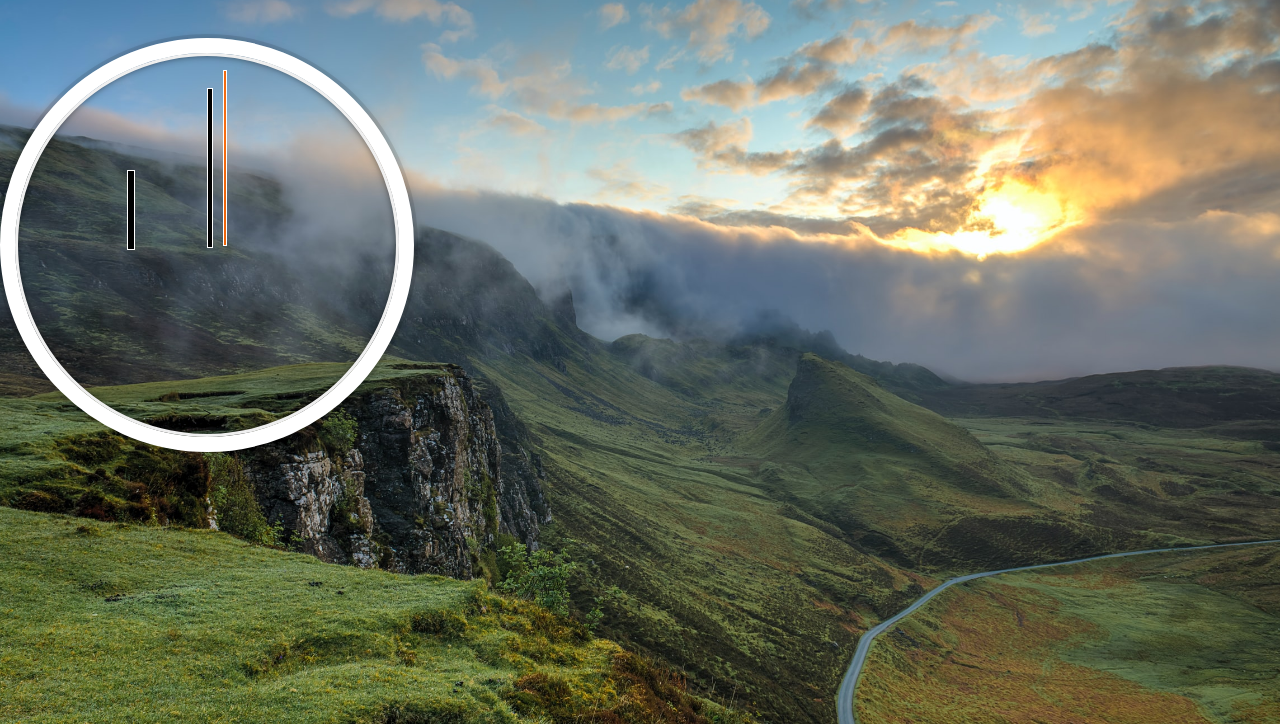
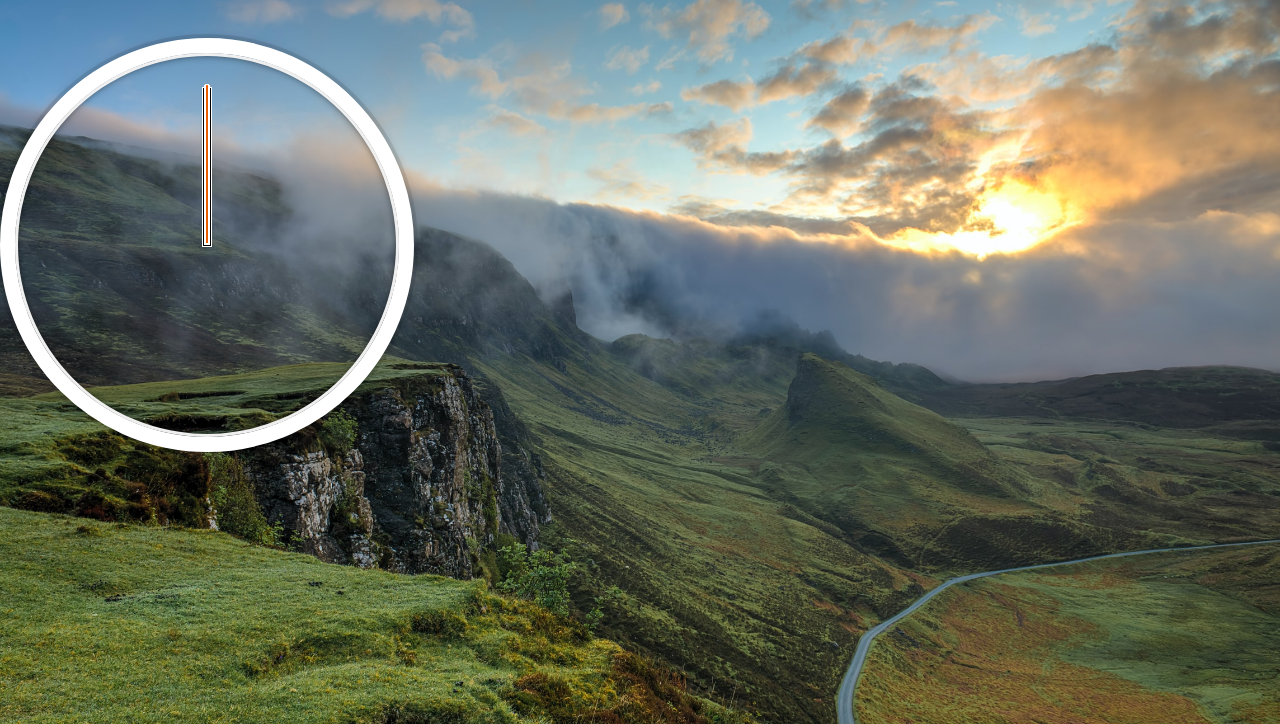
Before and after one commit to philliperod/digital_clock, a plain HTML site: page index.html in a window 1280 px wide. Shown: the part 76-800 px from the top of the page. Drawn offline with nearby package versions, Linux system fonts and the light colour scheme.

Commit message:
fixed positioning on clock hands

```diff
--- a/dist/css/main.css
+++ b/dist/css/main.css
@@ -21,11 +21,12 @@
 .hand {
   position: absolute;
   top: 50%;
+  width: 50%;
   -webkit-box-shadow: inset 0 0 0 1px #fff;
           box-shadow: inset 0 0 0 1px #fff;
   background: black;
-  -webkit-transform-origin: bottom right;
-          transform-origin: bottom right;
+  -webkit-transform-origin: 100%;
+          transform-origin: 100%;
   -webkit-transform: rotate(90deg);
           transform: rotate(90deg);
   -webkit-transition: all 0.5s;
@@ -35,22 +36,19 @@
 }
 
 .hour_hand {
-  width: 25%;
-  height: 8px;
-  -webkit-box-pack: center;
-      -ms-flex-pack: center;
-          justify-content: center;
+  height: 10px;
+  z-index: 10;
 }
 
 .minute_hand {
-  width: 50%;
   height: 6px;
+  z-index: 20;
 }
 
 .second_hand {
-  width: 55%;
   height: 4px;
   background: #ff6600e8;
+  z-index: 30;
 }
 
 body {
--- a/dist/scss/_clock.scss
+++ b/dist/scss/_clock.scss
@@ -19,27 +19,27 @@
 .hand {
   position: absolute;
   top: 50%;
+  width: 50%;
   box-shadow: inset 0 0 0 1px #fff;
   background: black;
-  transform-origin: bottom right;
+  transform-origin: 100%;
   transform: rotate(90deg);
   transition: all 0.5s;
   transition-timing-function: cubic-bezier(0.46, 1.82, 0.74, 0.92);
 }
 
 .hour_hand {
-  width: 25%;
-  height: 8px;
-  justify-content: center;
+  height: 10px;
+  z-index: 10;
 }
 
 .minute_hand {
-  width: 50%;
   height: 6px;
+  z-index: 20;
 }
 
 .second_hand {
-  width: 55%;
   height: 4px;
   background: #ff6600e8;
+  z-index: 30;
 }
--- a/index.html
+++ b/index.html
@@ -4,8 +4,11 @@
     <meta charset="UTF-8" />
     <meta name="viewport" content="width=device-width, initial-scale=1.0" />
     <meta http-equiv="X-UA-Compatible" content="ie=edge" />
-    <link href="https://fonts.googleapis.com/css2?family=Playfair+Display:wght@400;500;600;700;800&display=swap" rel="stylesheet">
-    <link rel="stylesheet" href="./dist/css/main.css">
+    <link
+      href="https://fonts.googleapis.com/css2?family=Playfair+Display:wght@400;500;600;700;800&display=swap"
+      rel="stylesheet"
+    />
+    <link rel="stylesheet" href="./dist/css/main.css" />
     <title>Digital Clock</title>
   </head>
   <body>
@@ -15,6 +18,8 @@
         <div class="hand hour_hand"></div>
         <div class="hand minute_hand"></div>
         <div class="hand second_hand"></div>
-      </div>>
+      </div>
+    </div>
+    >
   </body>
 </html>
```
Lines whose indentation alone changed are shown as unchanged.
